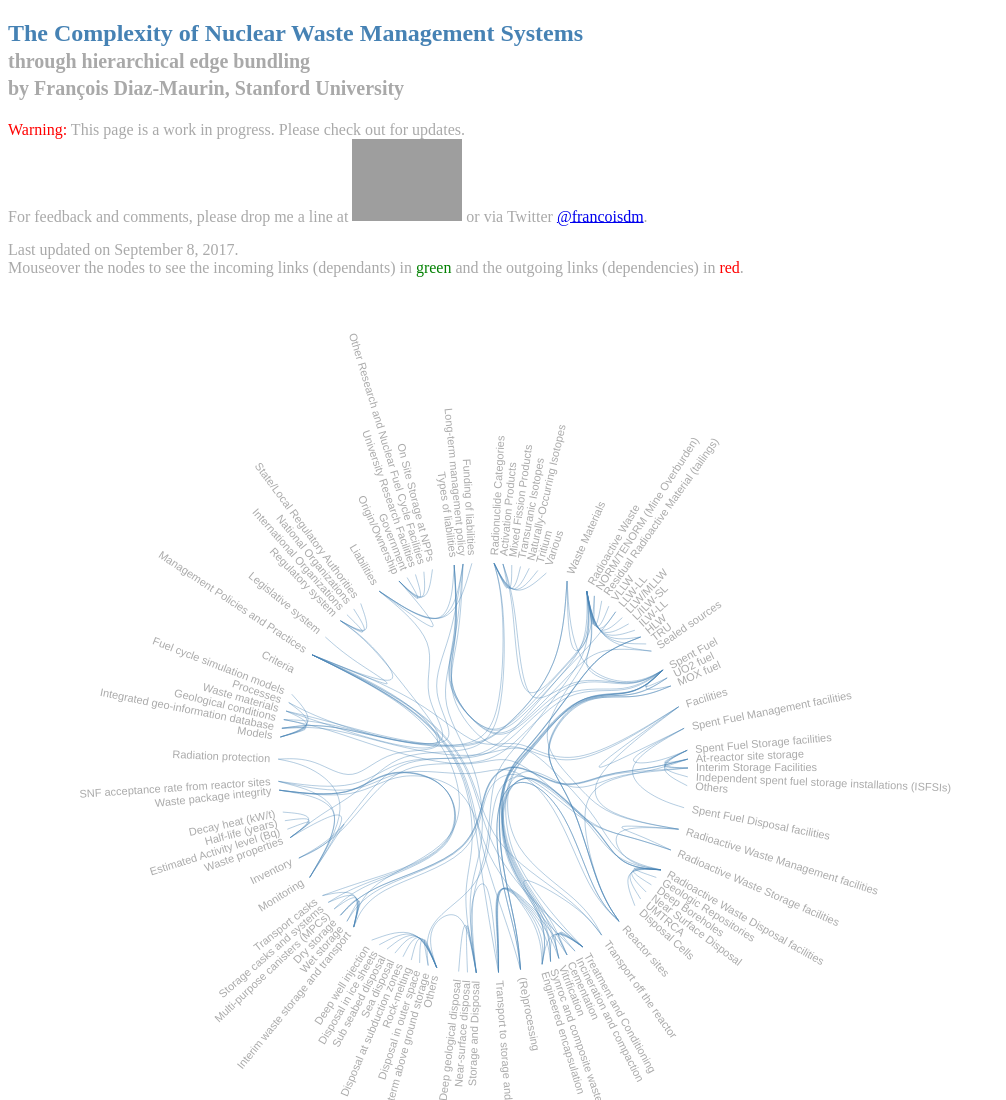
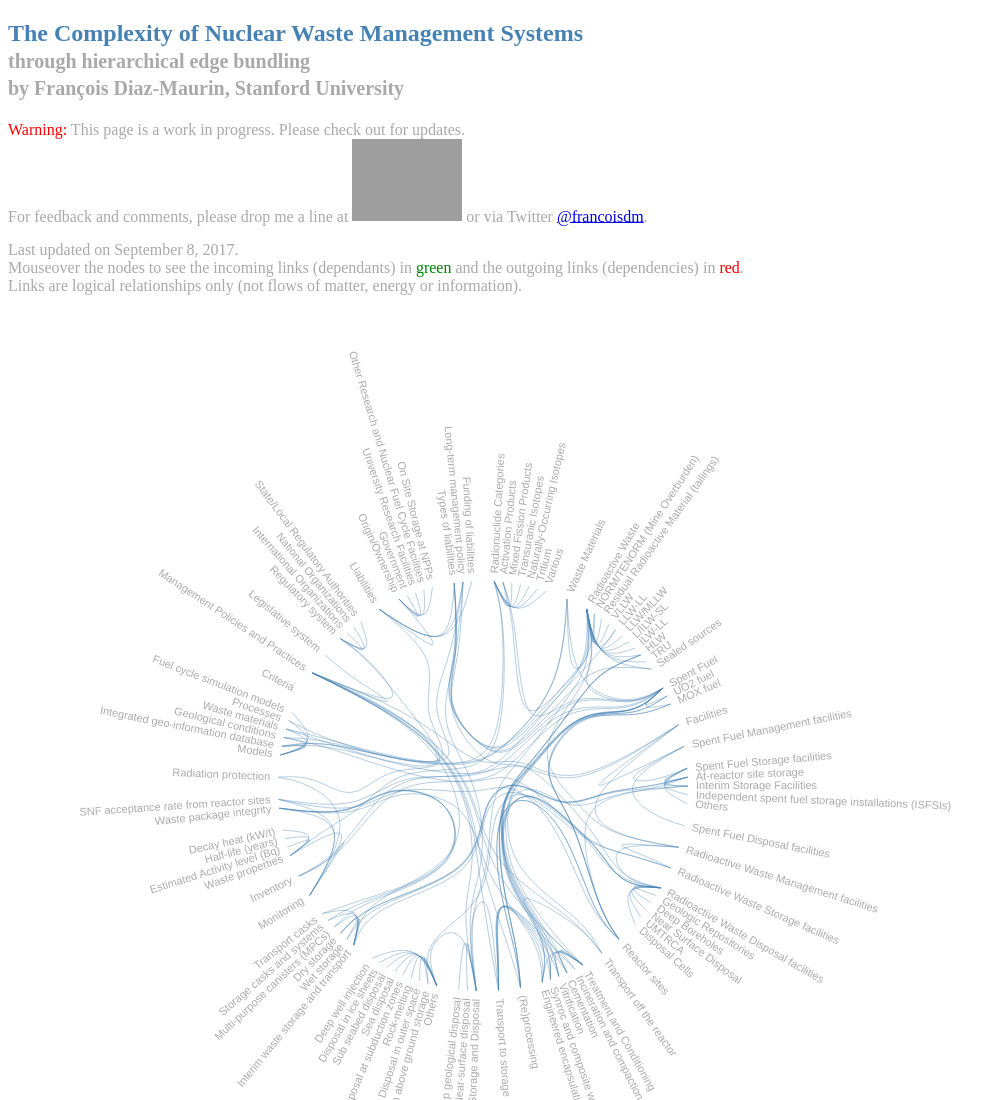
Before and after one commit to francoisdm/francoisdm.github.io, a plain HTML site: page index.html in a window 1280 px wide. Shown: the top 1100 px of the page, without its empty margins (0-1006 px from the left). Drawn offline with nearby package versions, Linux system fonts and the light colour scheme; grey boxes are pictures that could not be loaded.

Commit message:
Added explanation on logical links

```diff
--- a/index.html
+++ b/index.html
@@ -16,7 +16,8 @@
       <p><div><span style="color:darkgrey"><div><span style="color:red">Warning:</span> This page is a work in progress. Please check out for updates.<br>
         For feedback and comments, please drop me a line at <img src="http://www.fdiazmaurin.eu/wp-content/uploads/2017/08/stanford-email-image.png" alt="Email address" width="110px" height="auto"> or via Twitter <a href="https://twitter.com/francoisdm" target="_blank">@francoisdm</a>.</div></span></div>
 
-      <p><div><span style="color:darkgrey">Last updated on September 8, 2017.<br>Mouseover the nodes to see the incoming links (dependants) in <span style="color:green">green</span> and the outgoing links (dependencies) in <span style="color:red">red</span>.</div></p>
+      <p><div><span style="color:darkgrey">Last updated on September 8, 2017.<br>Mouseover the nodes to see the incoming links (dependants) in <span style="color:green">green</span> and the outgoing links (dependencies) in <span style="color:red">red</span>.<br>
+      Links are logical relationships only (not flows of matter, energy or information).</div></p>
         <script type="text/javascript" src="js/edge-bundling.js"></script>
   </body>
   <footer><span style="color:darkgrey">Sources:<br>
```
